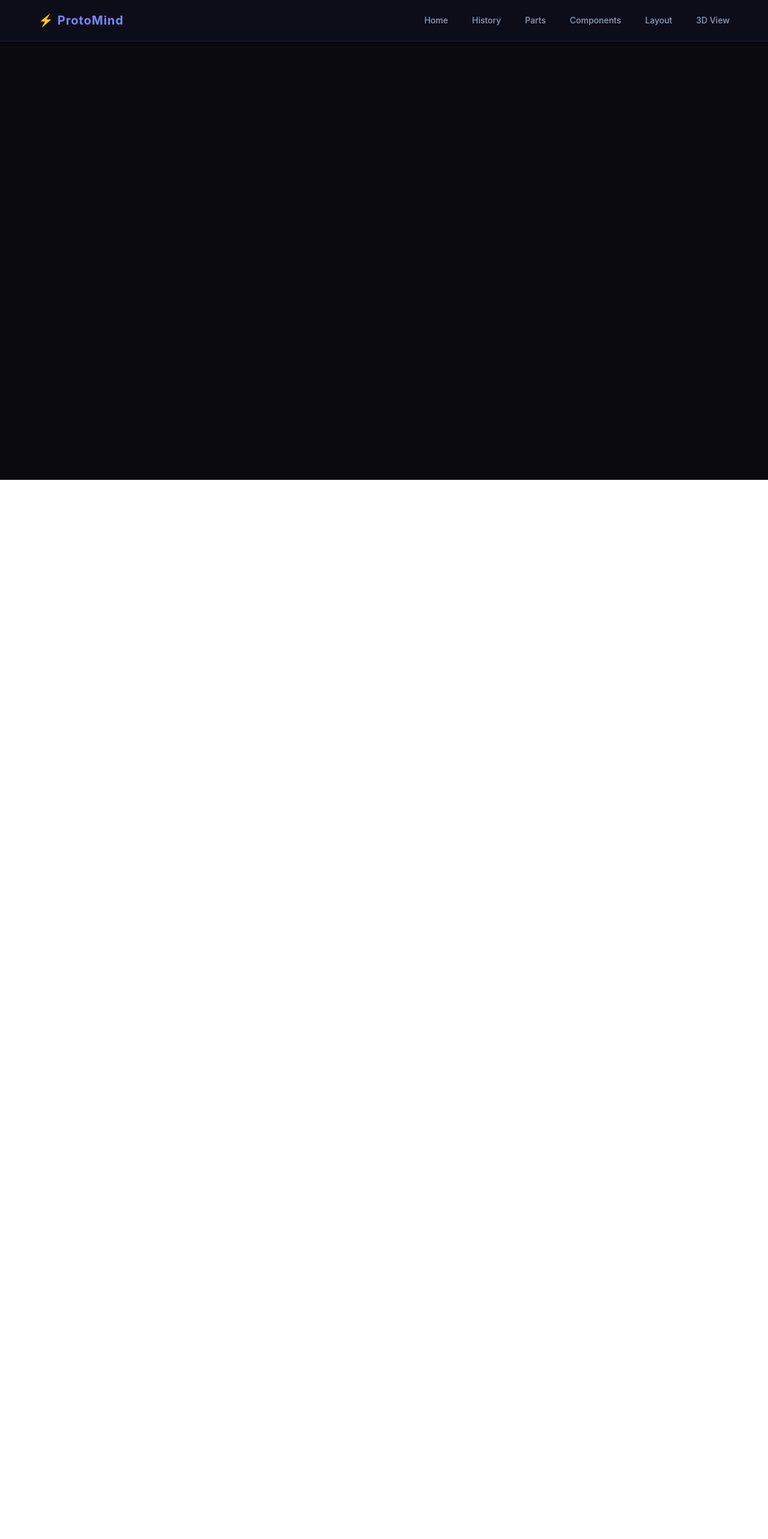
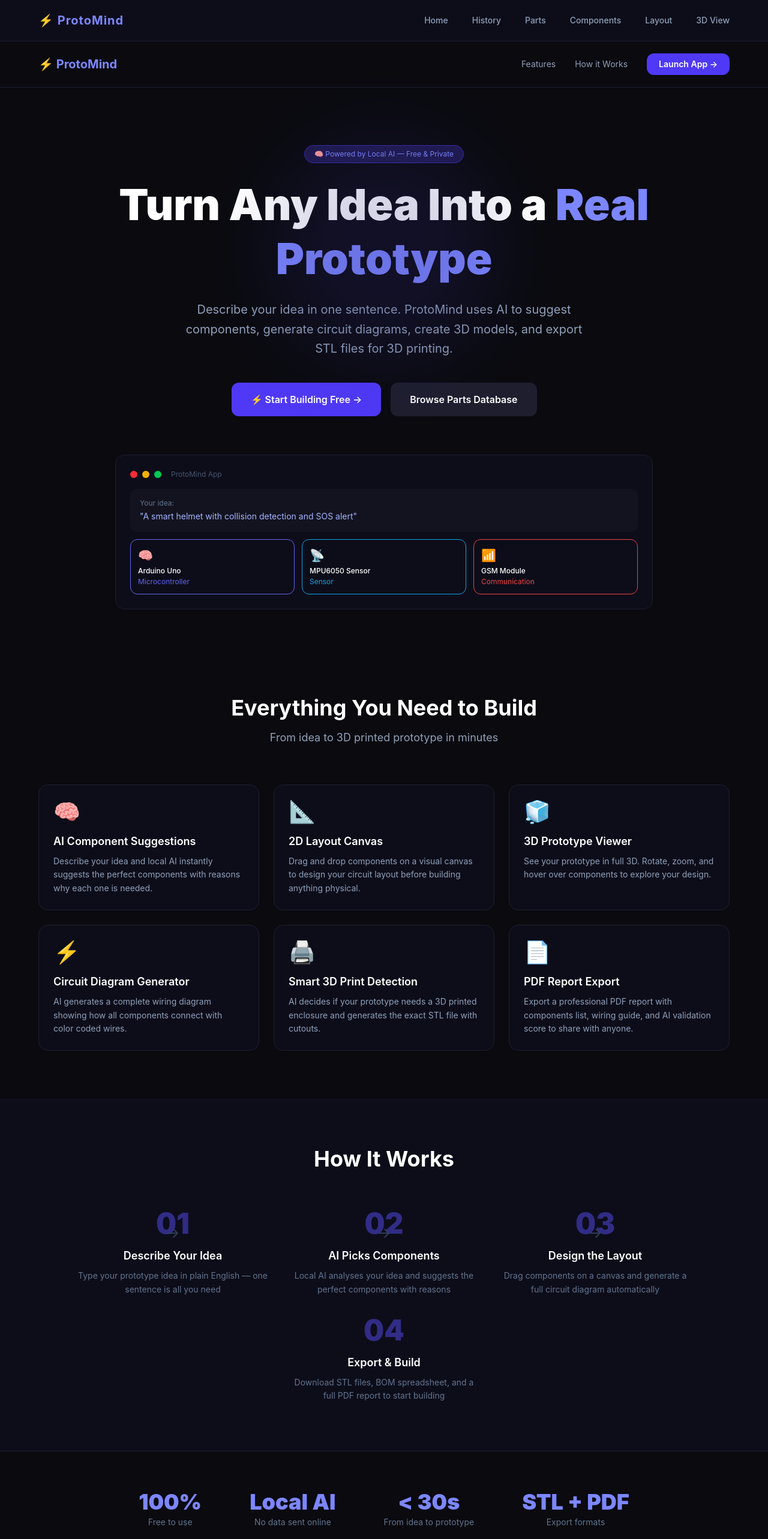
Before and after one commit to madheshwaran402-blip/protomind, a React (Vite) app: page /landing in a window 1280 px wide. Shown: the top 2566 px of the page at 60% size. Before the commit the page ends 800 px from the top, so only its background shows below. Built offline with nearby package versions, Linux system fonts and the light colour scheme.

Commit message:
Day 20 - Landing page, deployed to vercel

```diff
--- a/src/App.jsx
+++ b/src/App.jsx
@@ -1,3 +1,4 @@
+import Landing from './pages/Landing'
 import Parts from './pages/Parts'
 import Layout from './pages/Layout'
 import History from './pages/History'
@@ -58,6 +59,7 @@ function App() {
           <Route path="/layout" element={<Layout />} />
           <Route path="/history" element={<History />} />
           <Route path="/parts" element={<Parts />} />
+          <Route path="/landing" element={<Landing />} />
         </Routes>
       </div>
     </BrowserRouter>
--- /dev/null
+++ b/src/pages/Landing.jsx
@@ -0,0 +1,209 @@
+import { useNavigate } from 'react-router-dom'
+
+function Landing() {
+  const navigate = useNavigate()
+
+  return (
+    <div className="min-h-screen bg-[#0a0a0f] text-white overflow-hidden">
+
+      {/* Navbar */}
+      <nav className="flex justify-between items-center px-16 py-5 border-b border-[#1e1e2e]">
+        <div className="text-xl font-bold text-indigo-400">⚡ ProtoMind</div>
+        <div className="flex gap-8 items-center">
+          <span className="text-slate-400 text-sm hover:text-white cursor-pointer transition">Features</span>
+          <span className="text-slate-400 text-sm hover:text-white cursor-pointer transition">How it Works</span>
+          <button
+            onClick={() => navigate('/')}
+            className="px-5 py-2 bg-indigo-600 hover:bg-indigo-500 rounded-xl text-sm font-semibold transition"
+          >
+            Launch App →
+          </button>
+        </div>
+      </nav>
+
+      {/* Hero */}
+      <div className="flex flex-col items-center text-center px-10 pt-24 pb-16 relative">
+        {/* Glow effect */}
+        <div className="absolute top-20 left-1/2 -translate-x-1/2 w-96 h-96 bg-indigo-900 rounded-full blur-3xl opacity-20 pointer-events-none" />
+
+        <div className="bg-indigo-950 text-indigo-400 text-xs px-4 py-1.5 rounded-full border border-indigo-800 mb-6">
+          🧠 Powered by Local AI — Free & Private
+        </div>
+
+        <h1 className="text-7xl font-black leading-tight mb-6 max-w-4xl">
+          Turn Any Idea Into a
+          <span className="text-indigo-400"> Real Prototype</span>
+        </h1>
+
+        <p className="text-slate-400 text-xl max-w-2xl leading-relaxed mb-10">
+          Describe your idea in one sentence. ProtoMind uses AI to suggest components,
+          generate circuit diagrams, create 3D models, and export STL files for 3D printing.
+        </p>
+
+        <div className="flex gap-4 mb-16">
+          <button
+            onClick={() => navigate('/')}
+            className="px-8 py-4 bg-indigo-600 hover:bg-indigo-500 rounded-xl text-base font-semibold transition"
+          >
+            ⚡ Start Building Free →
+          </button>
+          <button
+            onClick={() => navigate('/parts')}
+            className="px-8 py-4 bg-[#1e1e2e] hover:bg-[#2e2e4e] rounded-xl text-base font-semibold transition"
+          >
+            Browse Parts Database
+          </button>
+        </div>
+
+        {/* App Preview */}
+        <div className="w-full max-w-4xl bg-[#0d0d1a] border border-[#1e1e2e] rounded-2xl p-6 text-left">
+          <div className="flex items-center gap-2 mb-4">
+            <div className="w-3 h-3 rounded-full bg-red-500" />
+            <div className="w-3 h-3 rounded-full bg-yellow-500" />
+            <div className="w-3 h-3 rounded-full bg-green-500" />
+            <span className="text-slate-600 text-xs ml-2">ProtoMind App</span>
+          </div>
+          <div className="bg-[#13131f] rounded-xl p-4 mb-3">
+            <p className="text-slate-500 text-xs mb-1">Your idea:</p>
+            <p className="text-indigo-300 text-sm">"A smart helmet with collision detection and SOS alert"</p>
+          </div>
+          <div className="grid grid-cols-3 gap-3">
+            {[
+              { icon: '🧠', name: 'Arduino Uno', cat: 'Microcontroller', color: '#6366f1' },
+              { icon: '📡', name: 'MPU6050 Sensor', cat: 'Sensor', color: '#0ea5e9' },
+              { icon: '📶', name: 'GSM Module', cat: 'Communication', color: '#ef4444' },
+            ].map(c => (
+              <div key={c.name} className="bg-[#0d0d1a] border rounded-xl p-3" style={{ borderColor: c.color }}>
+                <div className="text-xl mb-1">{c.icon}</div>
+                <div className="text-xs text-white font-medium">{c.name}</div>
+                <div className="text-xs mt-0.5" style={{ color: c.color }}>{c.cat}</div>
+              </div>
+            ))}
+          </div>
+        </div>
+      </div>
+
+      {/* Features */}
+      <div className="px-16 py-20">
+        <h2 className="text-4xl font-bold text-center mb-4">Everything You Need to Build</h2>
+        <p className="text-slate-400 text-center mb-16 text-lg">From idea to 3D printed prototype in minutes</p>
+
+        <div className="grid grid-cols-3 gap-6">
+          {[
+            {
+              icon: '🧠',
+              title: 'AI Component Suggestions',
+              desc: 'Describe your idea and local AI instantly suggests the perfect components with reasons why each one is needed.',
+              color: '#6366f1',
+            },
+            {
+              icon: '📐',
+              title: '2D Layout Canvas',
+              desc: 'Drag and drop components on a visual canvas to design your circuit layout before building anything physical.',
+              color: '#0ea5e9',
+            },
+            {
+              icon: '🧊',
+              title: '3D Prototype Viewer',
+              desc: 'See your prototype in full 3D. Rotate, zoom, and hover over components to explore your design.',
+              color: '#22c55e',
+            },
+            {
+              icon: '⚡',
+              title: 'Circuit Diagram Generator',
+              desc: 'AI generates a complete wiring diagram showing how all components connect with color coded wires.',
+              color: '#f59e0b',
+            },
+            {
+              icon: '🖨️',
+              title: 'Smart 3D Print Detection',
+              desc: 'AI decides if your prototype needs a 3D printed enclosure and generates the exact STL file with cutouts.',
+              color: '#a855f7',
+            },
+            {
+              icon: '📄',
+              title: 'PDF Report Export',
+              desc: 'Export a professional PDF report with components list, wiring guide, and AI validation score to share with anyone.',
+              color: '#ef4444',
+            },
+          ].map(f => (
+            <div
+              key={f.title}
+              className="bg-[#0d0d1a] border border-[#1e1e2e] rounded-2xl p-6 hover:border-opacity-50 transition"
+              style={{ '--hover-color': f.color }}
+            >
+              <div className="text-4xl mb-4">{f.icon}</div>
+              <h3 className="text-lg font-semibold mb-2 text-white">{f.title}</h3>
+              <p className="text-slate-400 text-sm leading-relaxed">{f.desc}</p>
+            </div>
+          ))}
+        </div>
+      </div>
+
+      {/* How it Works */}
+      <div className="px-16 py-20 bg-[#0d0d1a]">
+        <h2 className="text-4xl font-bold text-center mb-16">How It Works</h2>
+        <div className="flex justify-center gap-8 flex-wrap">
+          {[
+            { step: '01', title: 'Describe Your Idea', desc: 'Type your prototype idea in plain English — one sentence is all you need' },
+            { step: '02', title: 'AI Picks Components', desc: 'Local AI analyses your idea and suggests the perfect components with reasons' },
+            { step: '03', title: 'Design the Layout', desc: 'Drag components on a canvas and generate a full circuit diagram automatically' },
+            { step: '04', title: 'Export & Build', desc: 'Download STL files, BOM spreadsheet, and a full PDF report to start building' },
+          ].map((item, i) => (
+            <div key={item.step} className="flex flex-col items-center text-center max-w-xs">
+              <div className="text-5xl font-black text-indigo-900 mb-4">{item.step}</div>
+              {i < 3 && (
+                <div className="hidden lg:block absolute text-slate-700 text-2xl mt-6">→</div>
+              )}
+              <h3 className="text-lg font-semibold text-white mb-2">{item.title}</h3>
+              <p className="text-slate-500 text-sm leading-relaxed">{item.desc}</p>
+            </div>
+          ))}
+        </div>
+      </div>
+
+      {/* Stats */}
+      <div className="px-16 py-16 border-t border-[#1e1e2e]">
+        <div className="flex justify-center gap-20 flex-wrap">
+          {[
+            { value: '100%', label: 'Free to use' },
+            { value: 'Local AI', label: 'No data sent online' },
+            { value: '< 30s', label: 'From idea to prototype' },
+            { value: 'STL + PDF', label: 'Export formats' },
+          ].map(stat => (
+            <div key={stat.label} className="text-center">
+              <div className="text-4xl font-black text-indigo-400 mb-1">{stat.value}</div>
+              <div className="text-slate-500 text-sm">{stat.label}</div>
+            </div>
+          ))}
+        </div>
+      </div>
+
+      {/* CTA */}
+      <div className="px-16 py-24 text-center border-t border-[#1e1e2e]">
+        <h2 className="text-5xl font-black mb-6">
+          Ready to Build Your
+          <span className="text-indigo-400"> First Prototype?</span>
+        </h2>
+        <p className="text-slate-400 text-lg mb-10 max-w-xl mx-auto">
+          Free, private, runs on your computer. No account needed.
+        </p>
+        <button
+          onClick={() => navigate('/')}
+          className="px-10 py-5 bg-indigo-600 hover:bg-indigo-500 rounded-2xl text-lg font-bold transition"
+        >
+          ⚡ Launch ProtoMind Free →
+        </button>
+      </div>
+
+      {/* Footer */}
+      <div className="px-16 py-8 border-t border-[#1e1e2e] flex justify-between items-center">
+        <div className="text-indigo-400 font-bold">⚡ ProtoMind</div>
+        <p className="text-slate-600 text-xs">Built with React, Three.js, Ollama AI & Tauri</p>
+        <p className="text-slate-600 text-xs">©️ 2026 ProtoMind</p>
+      </div>
+    </div>
+  )
+}
+
+export default Landing
```
Also changed, not shown: 2 other files (tests, documents, lock files or other folders).
